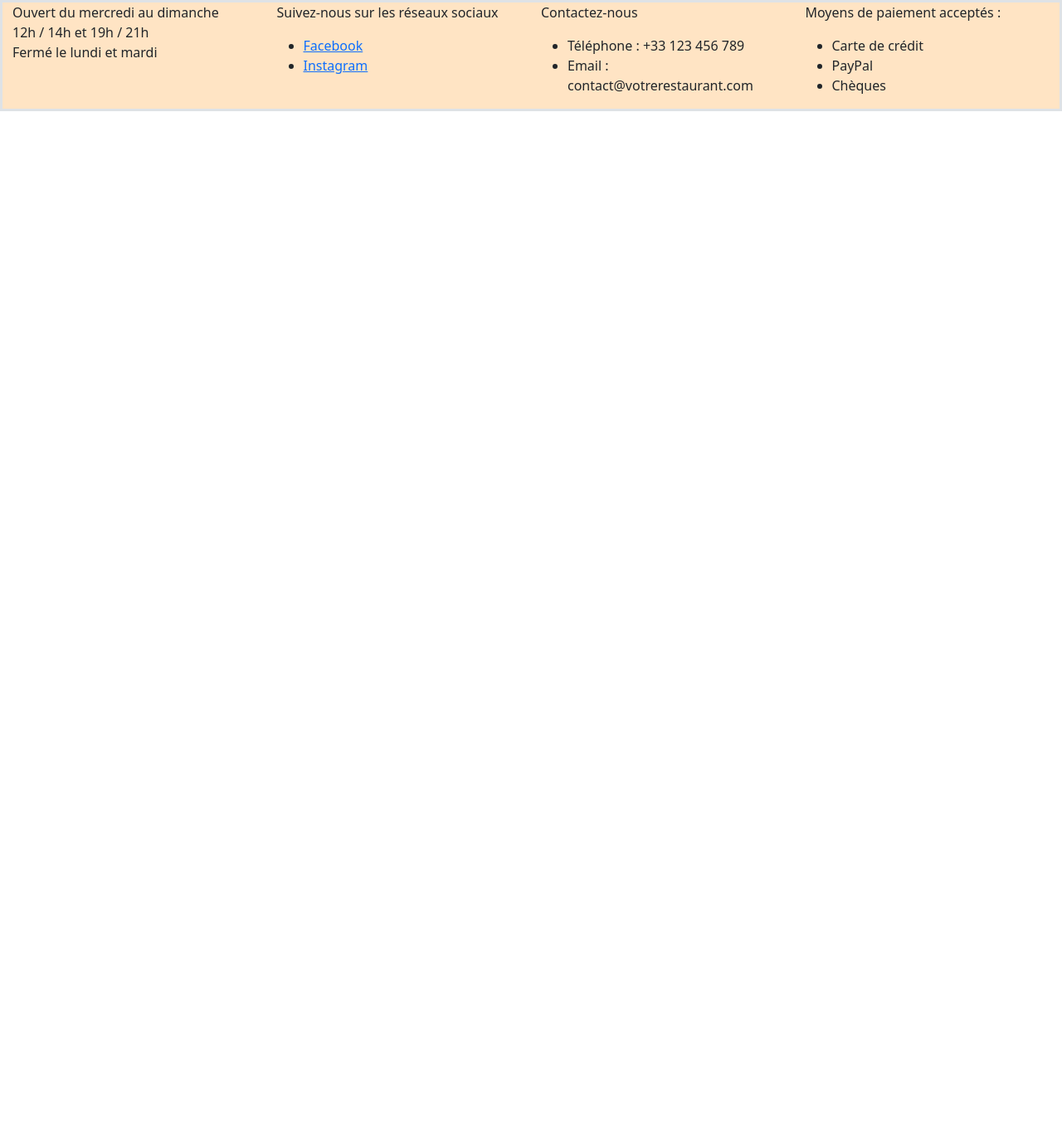
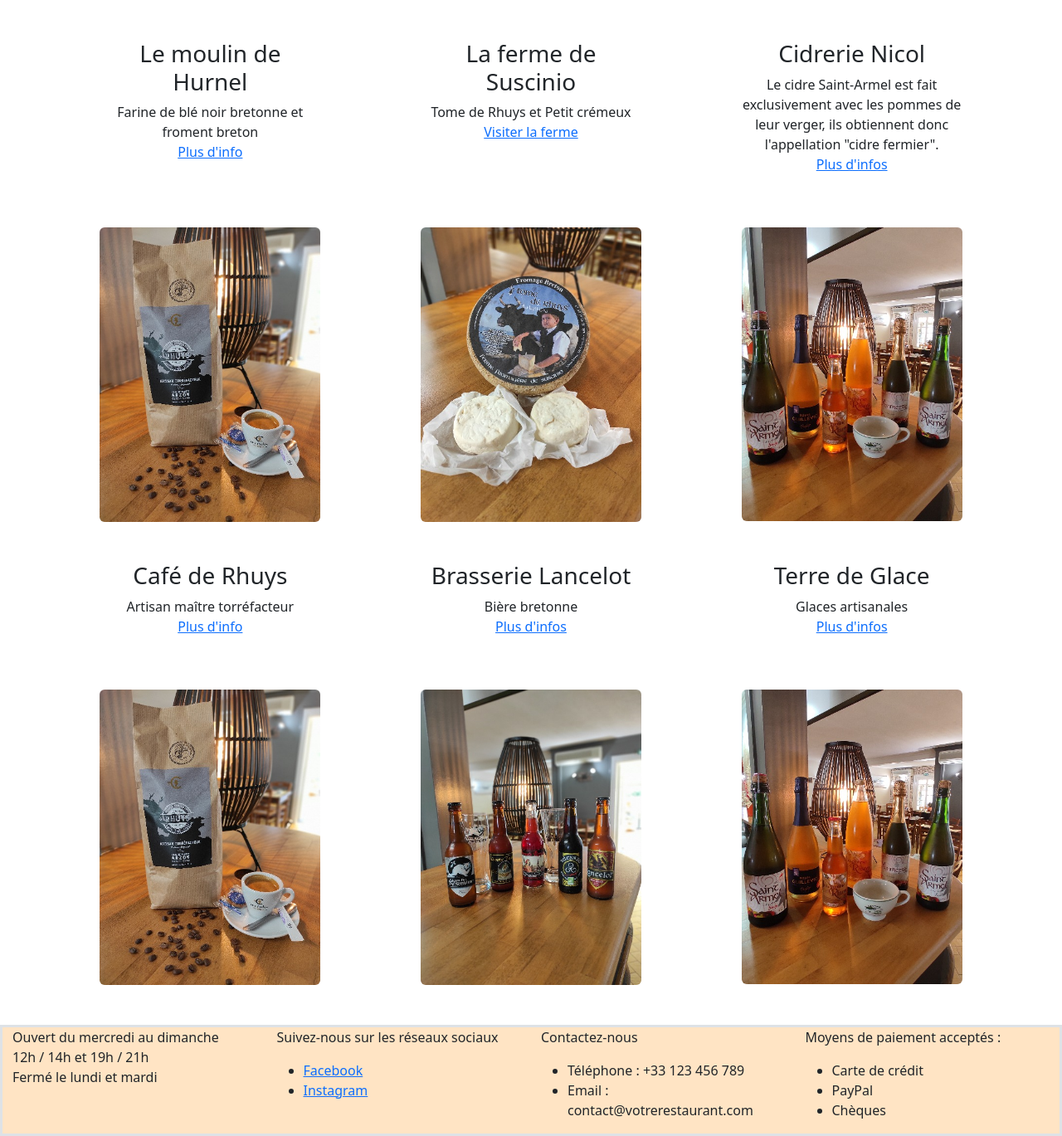
Before and after one commit to JeremyLarcher/Bara-Breizh, a Symfony app: template templates/partenaires_locaux/afficher.html.twig in a window 1280 px wide. Shown: the part 126-1495 px from the top of the page at 83% size. Before the commit the page ends 260 px from the top, so only its background shows below. Run offline with Twig, Linux system fonts and the light colour scheme; the template is opened without the code that fills it, so the values that code supplies are empty; some libraries are stand-ins or nearby versions.

Commit message:
creation des partenaires locaux, amelioration bootstrap

```diff
--- a/templates/partenaires_locaux/afficher.html.twig
+++ b/templates/partenaires_locaux/afficher.html.twig
@@ -6,4 +6,58 @@
 
 {% block body %}
 
+    <section class="row m-5 justify-content-around">
+        <div class="col-md-3 text-center">
+            <h3>Le moulin de Hurnel</h3>
+            <p>Farine de blé noir bretonne et froment breton<br>
+                <a href="https://www.minoterie-bertho.fr/le-moulin/lhistoire-du-moulin-de-hurnel/" target="_blank">Plus d'info</a>
+            </p>
+        </div>
+        <div class="col-md-3 text-center">
+            <h3>La ferme de Suscinio</h3>
+            <p>Tome de Rhuys et Petit crémeux<br>
+                <a href="https://www.tomederhuys.fr/visite-de-la-ferme" target="_blank">Visiter la ferme</a>
+            </p>
+        </div>
+        <div class="col-md-3 text-center">
+            <h3>Cidrerie Nicol</h3>
+            <p>Le cidre Saint-Armel est fait exclusivement avec les pommes de leur verger, ils obtiennent donc l'appellation "cidre fermier".<br>
+                <a href="https://www.cidres-nicol.bzh/" target="_blank">Plus d'infos</a>
+            </p>
+        </div>
+    </section>
+
+    <section class="row m-5 justify-content-around">
+        <div class="col-md-3"><img src="{{ asset('img/photo/cafe.jpg') }}" class="rounded img-fluid"></div>
+        <div class="col-md-3"><img src="{{ asset('img/photo/fromage.jpg') }}" class="rounded img-fluid"></div>
+        <div class="col-md-3"><img src="{{ asset('img/photo/cidre.jpg') }}" class="rounded img-fluid"></div>
+    </section>
+
+    <section class="row m-5 justify-content-around">
+        <div class="col-md-3 text-center">
+            <h3>Café de Rhuys</h3>
+            <p>Artisan maître torréfacteur<br>
+                <a href="https://www.lescafesderhuys.com/" target="_blank">Plus d'info</a>
+            </p>
+        </div>
+        <div class="col-md-3 text-center">
+            <h3>Brasserie Lancelot</h3>
+            <p>Bière bretonne<br>
+                <a href="https://brasserie-lancelot.bzh/" target="_blank">Plus d'infos</a>
+            </p>
+        </div>
+        <div class="col-md-3 text-center">
+            <h3>Terre de Glace</h3>
+            <p>Glaces artisanales<br>
+                <a href="https://terres-de-glaces.com/" target="_blank">Plus d'infos</a>
+            </p>
+        </div>
+    </section>
+
+    <section class="row m-5 justify-content-around">
+        <div class="col-md-3"><img src="{{ asset('img/photo/cafe.jpg') }}" class="rounded img-fluid"></div>
+        <div class="col-md-3"><img src="{{ asset('img/photo/biere.jpg') }}" class="rounded img-fluid"></div>
+        <div class="col-md-3"><img src="{{ asset('img/photo/cidre.jpg') }}" class="rounded img-fluid"></div>
+    </section>
+
 {% endblock %}
```
Also changed, not shown: templates/contact/afficher.html.twig (+10 -6 lines), public/img/photo/biere.jpg (added), public/img/photo/cafe.jpg (added), public/img/photo/cidre.jpg (added), public/img/photo/fromage.jpg (added).
